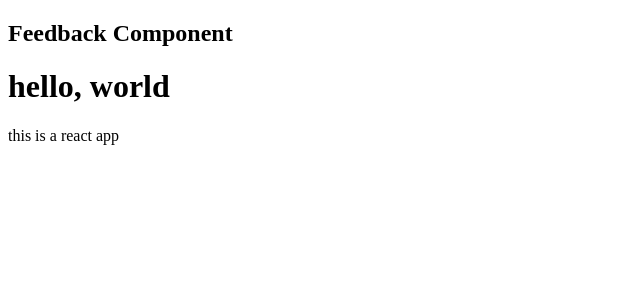
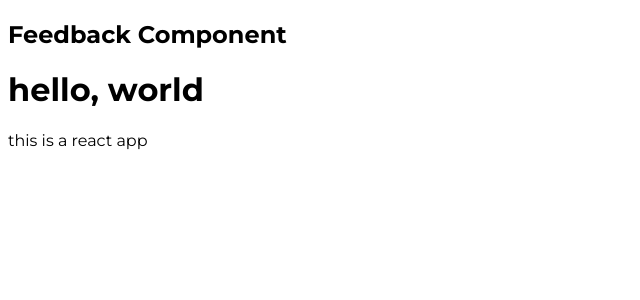
Before and after one commit to aras72h/feedback, a React (Create React App) app: page / in a window 1280 px wide. Shown: the top 300 px of the page, without its empty margins (0-640 px from the left). Built offline with nearby package versions, Linux system fonts and the light colour scheme.

Commit message:
Change font family

```diff
--- a/src/index.css
+++ b/src/index.css
@@ -0,0 +1,5 @@
+@import url('https://fonts.googleapis.com/css2?family=Montserrat:ital,wght@0,100..900;1,100..900&display=swap');
+
+:root {
+    font-family: "Montserrat", sans-serif;
+}
```
